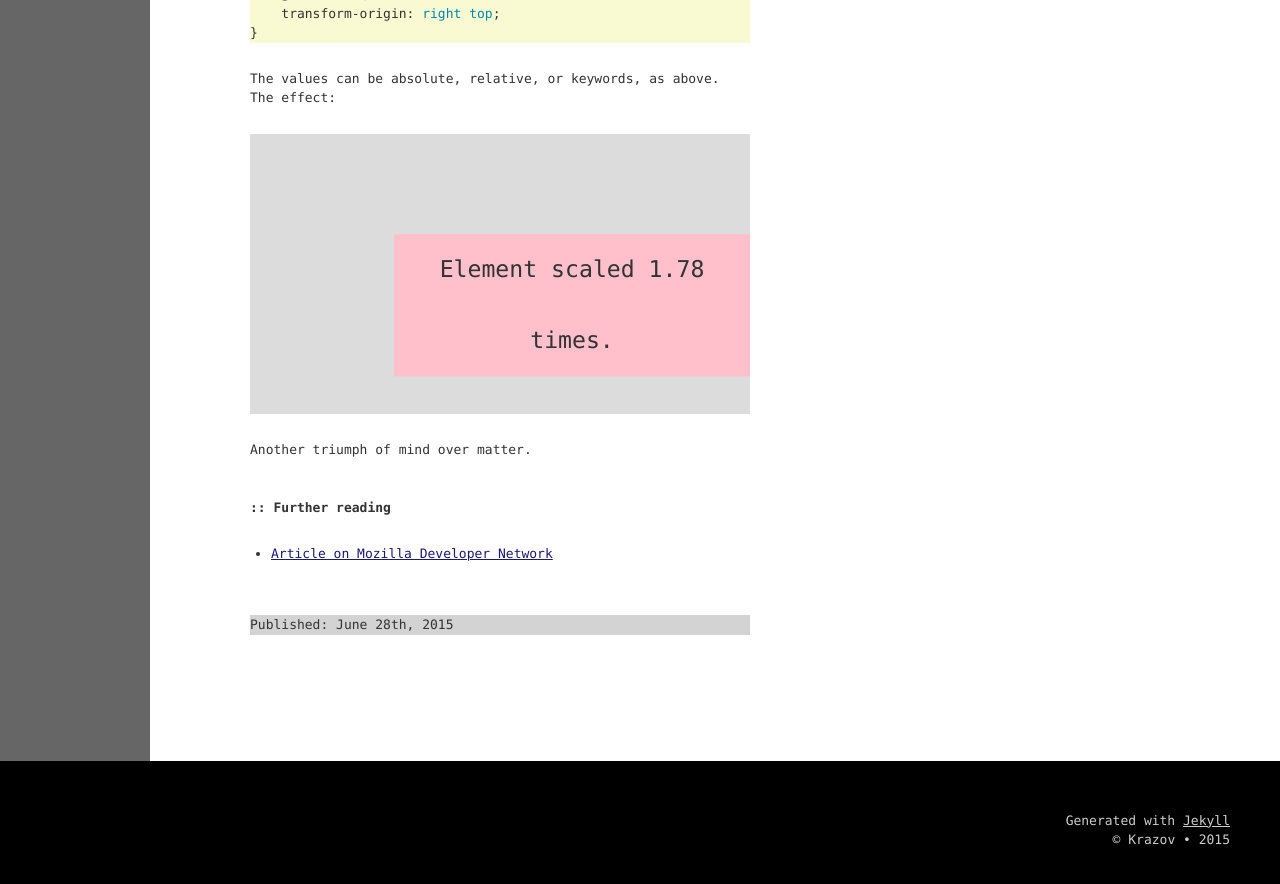
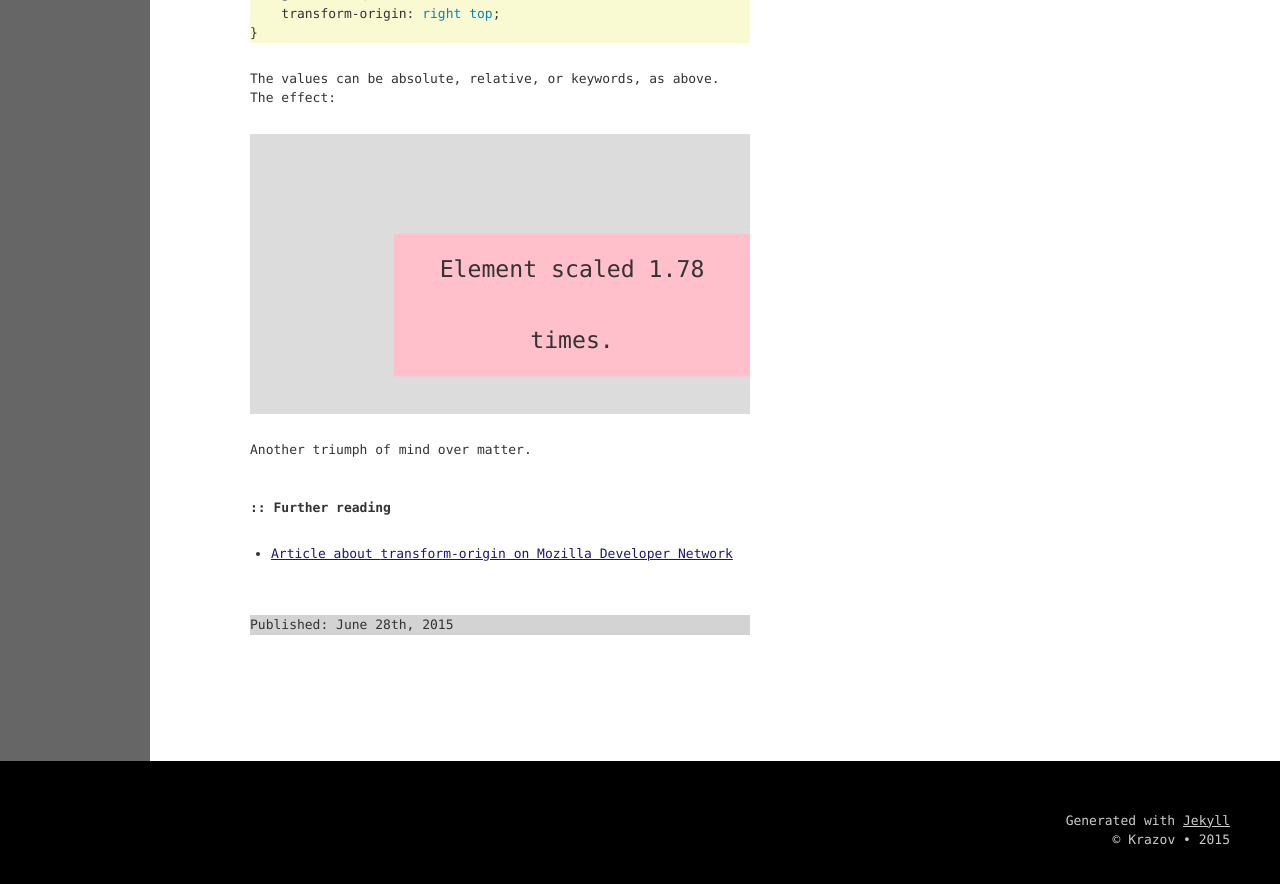
Before and after one commit to Krazov/krazov.github.io, a Jekyll site: the page built from _posts/2015-06-28-002_transform-origin.md, in a window 1280 px wide and 900 px high, scrolled down 1983 px. Shown: the top 884 px of the window. Built offline with Jekyll 4.4.1, drawn with Linux system fonts in a browser that asks for light colours.

Commit message:
Small correction of link description at the end of article.

```diff
--- a/_posts/2015-06-28-002_transform-origin.md
+++ b/_posts/2015-06-28-002_transform-origin.md
@@ -109,4 +109,4 @@ Another triumph of mind over matter.
 
 ## Further reading
 
-* [Article on Mozilla Developer Network](https://developer.mozilla.org/en-US/docs/Web/CSS/transform-origin)
+* [Article about `transform-origin` on Mozilla Developer Network](https://developer.mozilla.org/en-US/docs/Web/CSS/transform-origin)
```
